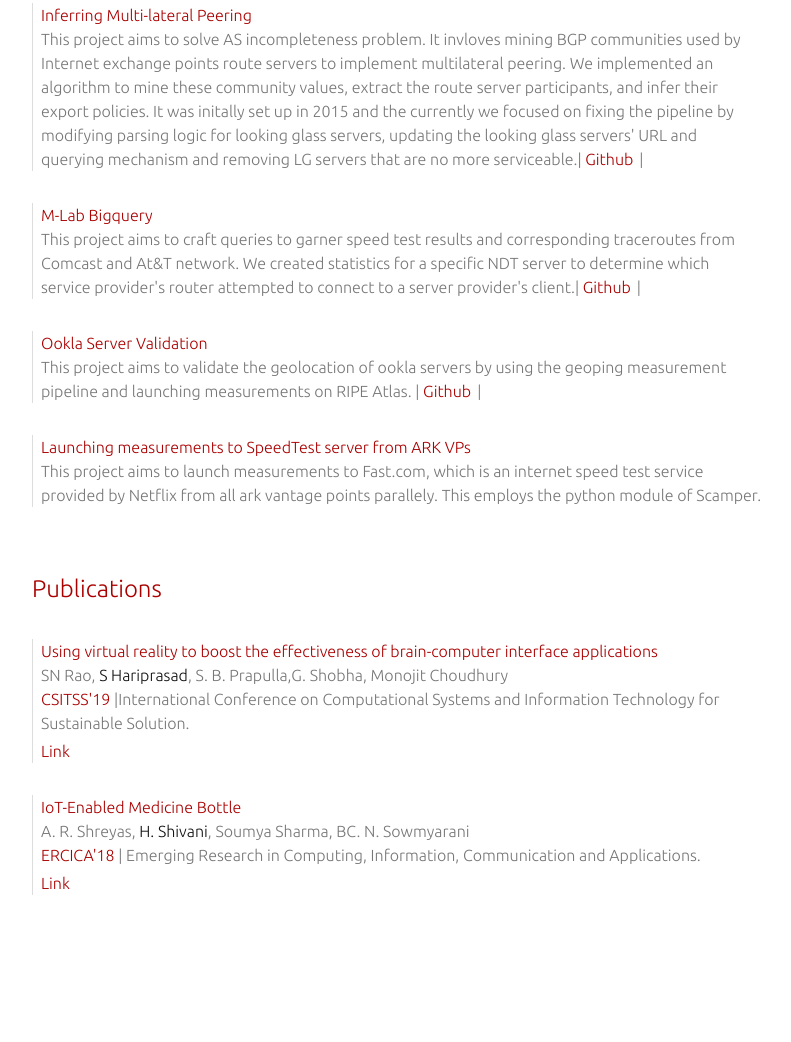
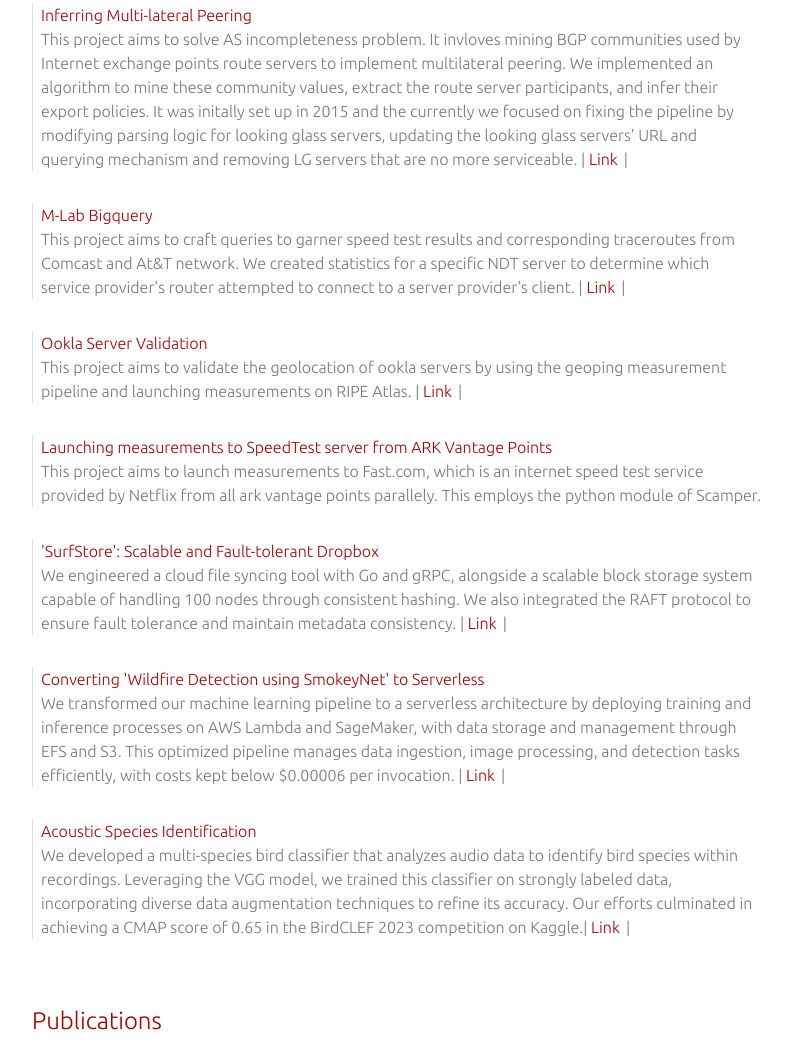
Before and after one commit to shivanihariprasad/shivanihariprasad.github.io, a plain HTML site: page index.html in a window 1280 px wide. Shown: the part 625-1667 px from the top of the page, without its empty margins (433-1224 px from the left). Before the commit the page ends 1536 px from the top, so only its background shows below. Drawn offline with nearby package versions, Linux system fonts and the light colour scheme.

Commit message:
add porjectd

```diff
--- a/index.html
+++ b/index.html
@@ -45,7 +45,7 @@
                  in Computer Science with a specialization in systems.  <a class="in-text"
                      href="https://ucsd.edu/"
                      target="_blank"> University of California, San Diego</a>,  pursuing a Master's in Computer Science with a specialization in systems.
-                     Ia m interested in working on problems that focus on architecting large-scale systems.
+                     I am interested in working on problems that focus on architecting large-scale systems.
                  I have been fortunate to work with an amazing set of researchers at <a class="in-text" href="https://www.caida.org/"
                  target="_blank"> Caida </a> (UCSD).
 
@@ -67,8 +67,8 @@
                      We deployed a global measurement pipeline that automated ping experiments across a wide array of regions,
                      specifically from 27 Amazon Web Services(AWS), 38 Google Cloud Platform (GCP) and 36 Azure regions, targeting all internet router IP addresses.
                      Additionally, We  developed Terraform scripts to efficiently set up cloud infrastructures and automate security
-                     and computing resources on both GCP and Azure, improving our operational workflow and speed.|
-                     <a class="tag" href="https://github.com/CAIDA/geoping-private/" target="_blank">Github</a><span class="tagsep">|</span>
+                     and computing resources on both GCP and Azure, improving our operational workflow and speed. |
+                     <a class="tag" href="https://github.com/CAIDA/geoping-private/" target="_blank">Link</a><span class="tagsep">|</span>
 
                  </p>
                  </div>
@@ -79,9 +79,9 @@
                         It invloves mining BGP communities used by Internet exchange points route servers to implement multilateral peering.
                         We implemented an algorithm to mine these community values, extract the route server participants, and infer their export policies.
                         It was initally set up in 2015 and the currently we focused on fixing the pipeline by modifying parsing logic for looking glass servers,
-                        updating the looking glass servers' URL and querying mechanism and removing LG servers that are no more serviceable.|
+                        updating the looking glass servers' URL and querying mechanism and removing LG servers that are no more serviceable. |
 
-                        <a class="tag" href="https://gitlab.caida.org/CAIDA/dataadmin/AS-Relationships" target="_blank">Github</a><span class="tagsep">|</span>
+                        <a class="tag" href="https://gitlab.caida.org/CAIDA/dataadmin/AS-Relationships" target="_blank">Link</a><span class="tagsep">|</span>
 
                     </p>
                     </div>
@@ -89,8 +89,8 @@
                         <p class="paper my-2 pl-2">
                             <span class="papertitle">M-Lab Bigquery</span><br>
                             This project aims to craft queries to garner speed test results and corresponding traceroutes from Comcast and At&T network.
-                            We created statistics for a specific NDT server to determine which service provider's router attempted to connect to a server provider's client.|
-                            <a class="tag" href="https://github.com/CAIDA/mlabbq/tree/shari" target="_blank">Github</a><span class="tagsep">|</span>
+                            We created statistics for a specific NDT server to determine which service provider's router attempted to connect to a server provider's client. |
+                            <a class="tag" href="https://github.com/CAIDA/mlabbq/tree/shari" target="_blank">Link</a><span class="tagsep">|</span>
                         </p>
                         </div>
                         <div class="py-2">
@@ -98,18 +98,40 @@
                                 <span class="papertitle">Ookla Server Validation</span><br>
                                 This project aims to validate the geolocation of ookla servers by using the geoping measurement pipeline and launching measurements on RIPE Atlas. |
 
-                                <a class="tag" href="https://gitlab.caida.org/CAIDA/rabbits/ooklavalidation/-/tree/shari-main-patch-79002?ref_type=headsi" target="_blank">Github</a><span class="tagsep">|</span>
+                                <a class="tag" href="https://gitlab.caida.org/CAIDA/rabbits/ooklavalidation/-/tree/shari-main-patch-79002?ref_type=headsi" target="_blank">Link</a><span class="tagsep">|</span>
                             </p>
                             </div>
                             <div class="py-2">
                                 <p class="paper my-2 pl-2">
-                                    <span class="papertitle">Launching measurements to SpeedTest server from ARK VPs</span><br>
+                                    <span class="papertitle">Launching measurements to SpeedTest server from ARK Vantage Points</span><br>
                                     This project aims to launch measurements to Fast.com, which is an internet speed test service provided by Netflix from all ark vantage points parallely.
                                     This employs the python module of Scamper.
                                 </p>
                                 </div>
-
-
+                                <div class="py-2">
+                                    <p class="paper my-2 pl-2">
+                                        <span class="papertitle">'SurfStore': Scalable and Fault-tolerant Dropbox</span><br>
+                                        We engineered a cloud file syncing tool with Go and gRPC, alongside a scalable block storage system capable of handling 100 nodes through consistent hashing.
+                                        We also integrated the RAFT protocol to ensure fault tolerance and maintain metadata consistency. |
+                                        <a class="tag" href="https://github.com/shivanihariprasad/scalable-fault-tolerant-dropbox" target="_blank">Link</a><span class="tagsep">|</span>
+                                    </p>
+                                    </div>
+                                    <div class="py-2">
+                                        <p class="paper my-2 pl-2">
+                                            <span class="papertitle">Converting 'Wildfire Detection using SmokeyNet' to Serverless</span><br>
+                                            We transformed our machine learning pipeline to a serverless architecture by deploying training and inference processes on AWS Lambda and SageMaker, with data storage and management through EFS and S3.
+                                            This optimized pipeline manages data ingestion, image processing, and detection tasks efficiently, with costs kept below $0.00006 per invocation. |
+                                            <a class="tag" href="https://github.com/shreyasar2202/smoke-detection-smokeynet" target="_blank">Link</a><span class="tagsep">|</span>
+                                        </p>
+                                        </div>
+                                        <div class="py-2">
+                                            <p class="paper my-2 pl-2">
+                                                <span class="papertitle">Acoustic Species Identification</span><br>
+                                                We developed a multi-species bird classifier that analyzes audio data to identify bird species within recordings. Leveraging the VGG model, we trained this classifier on strongly labeled data, incorporating diverse data augmentation techniques to refine its accuracy.
+                                                 Our efforts culminated in achieving a CMAP score of 0.65 in the BirdCLEF 2023 competition on Kaggle.|
+                                                <a class="tag" href="https://github.com/shivanihariprasad/acoustic-species-identification/" target="_blank">Link</a><span class="tagsep">|</span>
+                                            </p>
+                                            </div>
 
 
 
```
